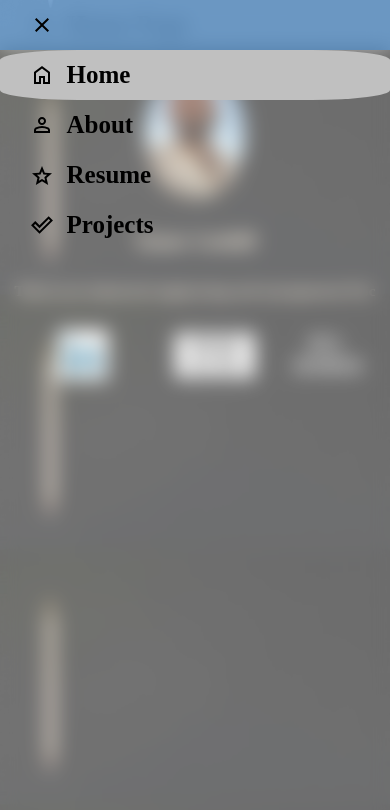
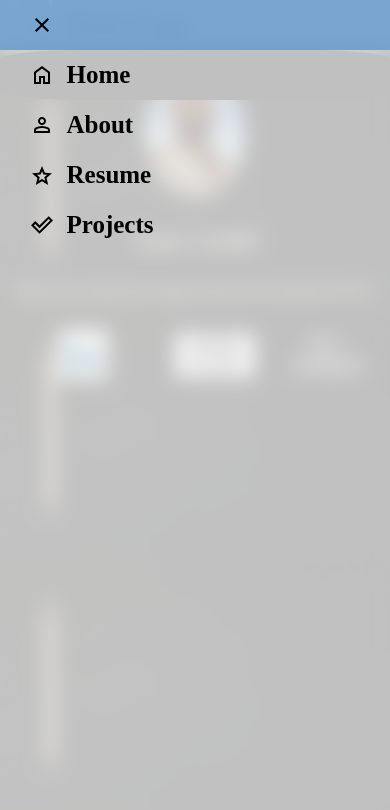
Before and after one commit to tomergo96/WebCourse, a plain HTML site: page WebHW22/HomePage.html in a window 390 px wide. Both pictures are taken after a click on the item "Home Page". Drawn offline with Linux system fonts and the light colour scheme.

Commit message:
second commit

```diff
--- a/WebHW22/portStyles.css
+++ b/WebHW22/portStyles.css
@@ -62,7 +62,7 @@ nav li:first-child{
     height: 100vh;
     width: 250px;
     z-index: 999;
-    background-color: rgba(245, 245, 245, 0.392);
+    background-color: rgba(245, 245, 245, 0.768);
     box-shadow: -10px 0 10px rgba (0,0,0,0.1);
     backdrop-filter: blur(10px);
     display: none;
@@ -279,6 +279,7 @@ h3{
   #socials {
 
     font-size: 20px;
+    color:whitesmoke;
    }
 }
 
```
